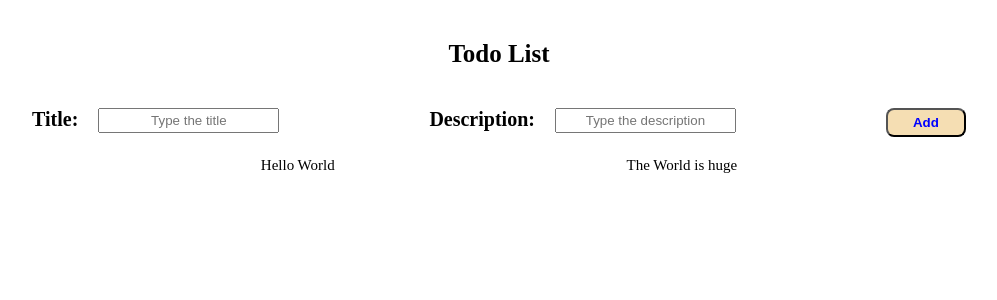
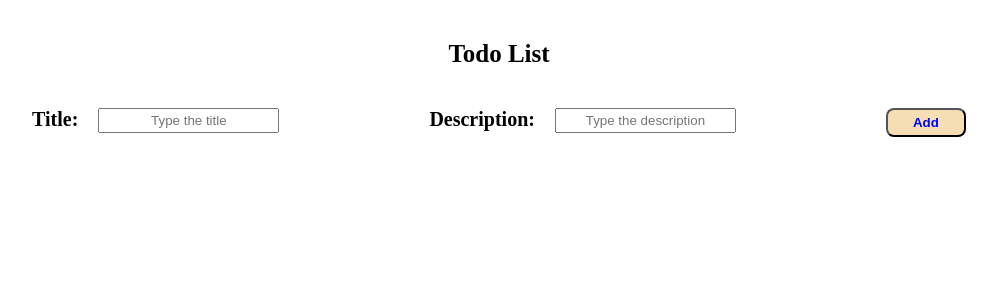
Before and after one commit to KE-FA/Todo-React-App, a React (Vite) app in the folder todo-React-App/: page / in a window 1280 px wide. Shown: the top 300 px of the page, without its empty margins (141-1138 px from the left). Built offline with nearby package versions, Linux system fonts and the light colour scheme.

Commit message:
creates states to make the UI interactive modify the display output data

```diff
--- a/todo-React-App/src/App.css
+++ b/todo-React-App/src/App.css
@@ -8,10 +8,6 @@
   --primary-font: "Ancizar Sans", sans-serif;
   --secondary-font: "Great Vibes", cursive;
   --color-primary: #222831;
-  --color-secondary: #FFCC00;
-  --color-secondary-lighter: #fff7db;
-  --color-red:red;
-  --color-desc:#F2F9FF;
 }
 
 html {
@@ -20,53 +16,52 @@ html {
   padding: 2rem 1rem;
   margin-left: 10rem;
   margin-right: 10rem;
+
   /* border: 2px solid red; */
 }
 
 .body {
   font-size: 1.6rem;
-  display: grid;
 }
 
-.header{
+.header {
   padding: 2rem 1rem;
   text-align: center;
   margin-bottom: 2rem;
 }
 
-.the-header{
+.the-header {
   font-size: 2.5rem;
 }
 
-.form-input{
+.form-input {
   display: flex;
   justify-content: center;
-  gap:15rem;
-
+  gap: 15rem;
 }
 
 .title,
-.description{
+.description {
   display: flex;
-  gap:2rem;
+  gap: 2rem;
 }
 
 .the-title,
-.the-description{
+.the-description {
   font-size: 2rem;
   font-weight: 580;
 }
 
 .title-input,
-.desc-input{
+.desc-input {
   width: auto;
-  height:2.5rem;
+  height: 2.5rem;
   text-align: center;
 }
 
-.btn-add{
-  padding: .5rem 1rem;
-  width:8rem;
+.btn-add {
+  padding: 0.5rem 1rem;
+  width: 8rem;
   border-radius: 8px;
   color: blue;
   background-color: wheat;
@@ -74,12 +69,19 @@ html {
   cursor: pointer;
 }
 
-.todo-list{
+.todo-list {
   display: flex;
   justify-content: space-evenly;
+  width: 70%;
   align-items: center;
   /* border: 2px solid red; */
-  margin-top: 2rem;
+  margin-top: 2.5rem;
+  margin-left: 25rem;
   font-size: 1.5rem;
+  color: var(--color-primary);
+  font-style: var(--secondary-font);
+}
 
+.todo-list > *{
+  width: 50%;
 }
--- a/todo-React-App/src/App.jsx
+++ b/todo-React-App/src/App.jsx
@@ -10,9 +10,34 @@ function TodoList({ title, description }) {
   );
 }
 
+function App() {
+  const [title, setTitle] = useState("");
+  const [description, setDescription] = useState("");
+  const [addedDetails, setDetails] = useState([]);
 
-function App() {
-  // const [count, setCount] = useState(0)
+  function handleTitleChange(e) {
+    setTitle(e.target.value);
+  }
+
+  function handleDescChange(e) {
+    setDescription(e.target.value);
+  }
+
+  function handleAddItem(e) {
+    e.preventDefault();
+    // console.log(title, description)
+    const newItem = {
+      title: title,
+      description: description,
+    };
+
+    setDetails(function(prev){
+      return [...prev, newItem]
+    })
+
+    setTitle("")
+    setDescription("")
+  }
 
   return (
     <div className="details">
@@ -27,6 +52,8 @@ function App() {
               type="text"
               placeholder="Type the title"
               className="title-input"
+              value={title}
+              onChange={handleTitleChange}
             ></input>
           </div>
           <div className="description">
@@ -35,18 +62,26 @@ function App() {
               type="text"
               placeholder="Type the description"
               className="desc-input"
+              value={description}
+              onChange={handleDescChange}
             ></input>
           </div>
-          <button className="btn-add">Add</button>
+          <button className="btn-add" onClick={handleAddItem}>
+            Add
+          </button>
         </form>
       </div>
       <div>
-        <TodoList  title={"Hello World"} description={"The World is huge"}/>
+        {addedDetails.map((item, index) => (
+          <TodoList
+            key={index}
+            title={item.title}
+            description={item.description}
+          />
+        ))}
       </div>
     </div>
-
   );
-
 }
 
 export default App;
```
